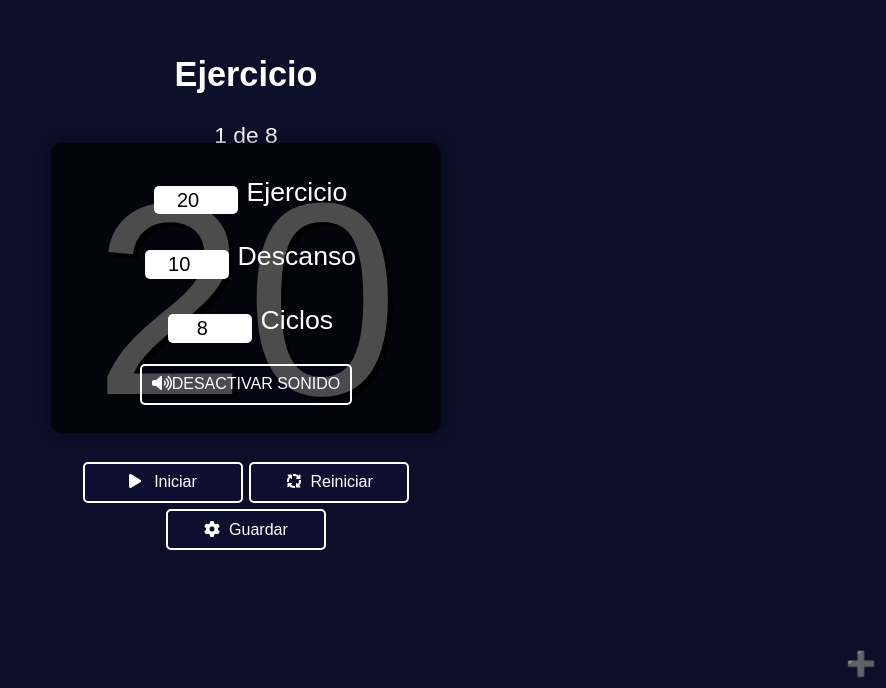
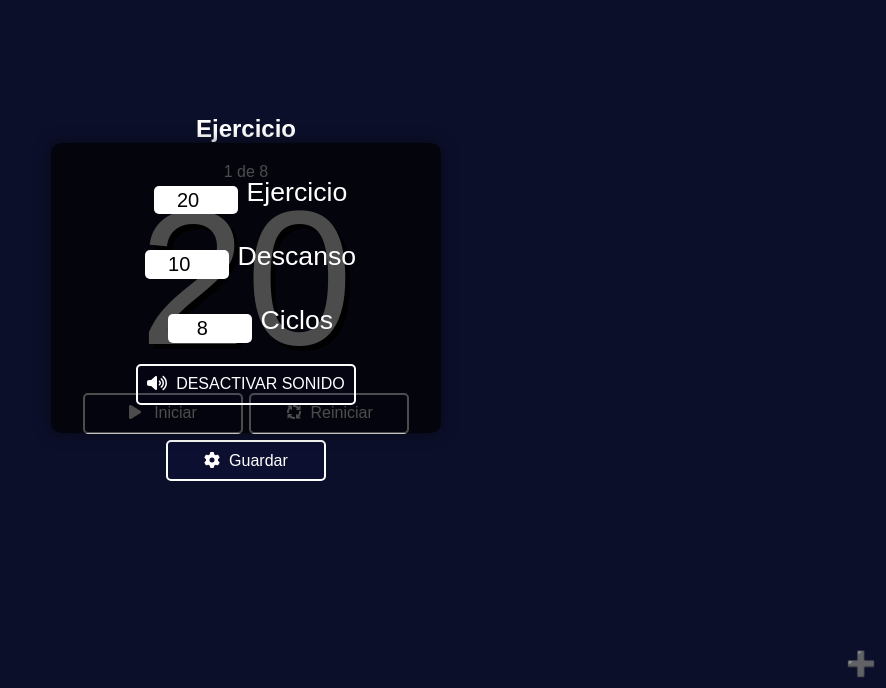
Before and after one commit to aljerr3/tabataclock, a React (Create React App) app: page / in a window 1280 px wide. Shown: the part 112-800 px from the top of the page, without its empty margins (394-1280 px from the left). Built offline with nearby package versions, Linux system fonts and the light colour scheme; a web font is replaced by a local one.

Commit message:
fix colors a css

```diff
--- a/src/App.css
+++ b/src/App.css
@@ -13,7 +13,6 @@
   margin-top: calc(100vh/200);
   text-align: center;
   color:white;
-  font-size: calc(100vh/35);
 }
 
 .timer .working {
--- a/src/Tabata.jsx
+++ b/src/Tabata.jsx
@@ -219,7 +219,7 @@ function ConfigPanel({ workTime, setWorkTime, restTime, setRestTime, totalCycles
         />
       </label>
       <button className="soundBtn" onClick={() => setSoundEnabled(!soundEnabled)}>
-        <FontAwesomeIcon icon={soundEnabled ? faVolumeUp : faVolumeMute} />
+        <FontAwesomeIcon className="textIcon" icon={soundEnabled ? faVolumeUp : faVolumeMute} />
         {soundEnabled ? "Desactivar Sonido" : "Activar Sonido"}
       </button>
     </div>
```
